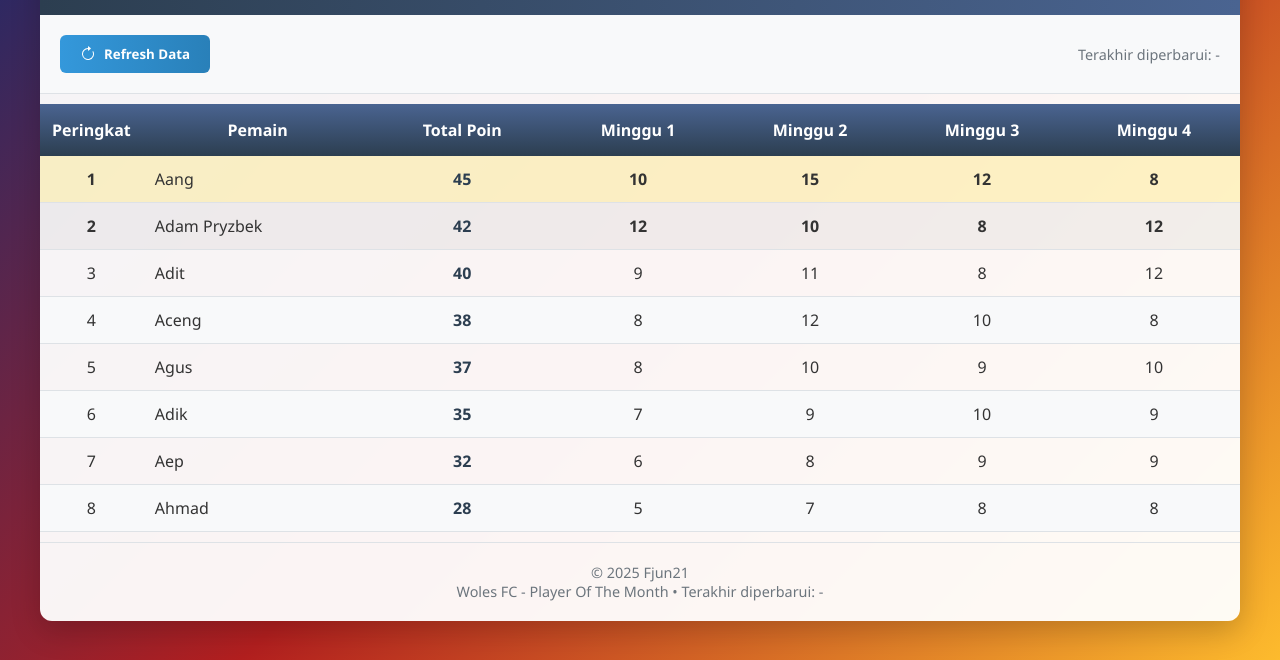
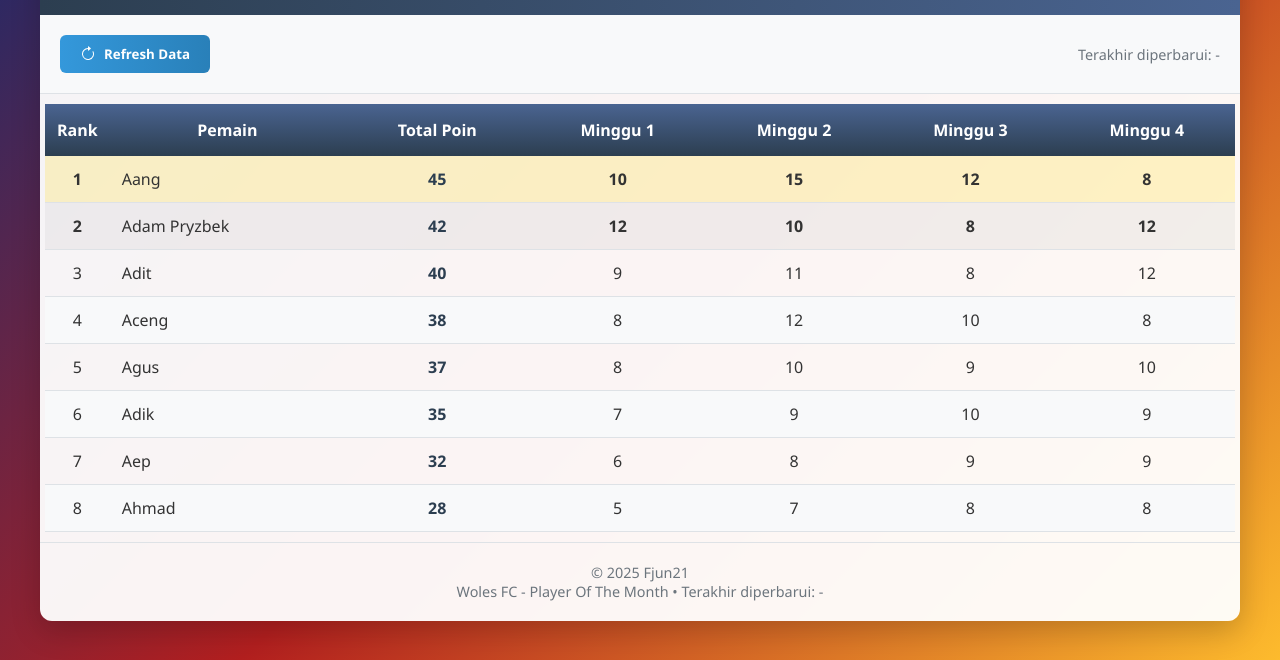
Before and after one commit to faisaljuniardi/wolesfc-point, a plain HTML site: page index.html in a window 1280 px wide. Shown: the part 140-800 px from the top of the page. Drawn offline with Linux system fonts and the light colour scheme; no server answers.

Commit message:
Update index.html

```diff
--- a/index.html
+++ b/index.html
@@ -106,7 +106,7 @@
 
         .table-container {
             overflow-x: auto;
-            padding: 10px 0;
+            padding: 10px 5px;
         }
 
         table {
@@ -118,7 +118,7 @@
         /* Atur lebar kolom "Peringkat" agar sedikit lebih kecil */
         table th:first-child,
         table td:first-child {
-            width: 80px; /* bisa ubah sesuai kebutuhan, misal 60px kalau mau lebih sempit */
+            width: 60px; /* bisa ubah sesuai kebutuhan, misal 60px kalau mau lebih sempit */
             text-align: center;
         }
 
@@ -255,7 +255,7 @@
             <table id="leaderboardTable" style="display: none;">
                 <thead>
                     <tr>
-                        <th>Peringkat</th>
+                        <th>Rank</th>
                         <th>Pemain</th>
                         <th>Total Poin</th>
                         <th>Minggu 1</th>
```
